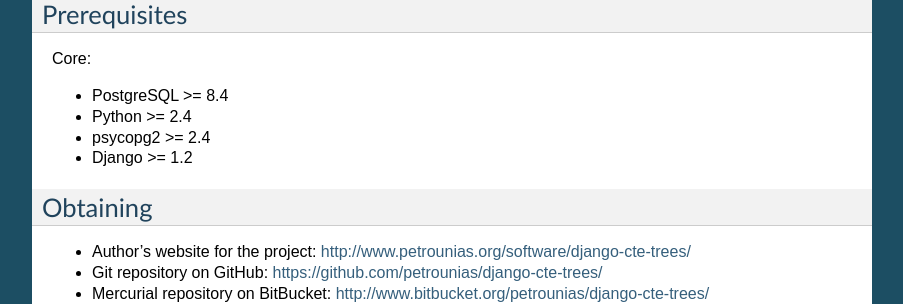
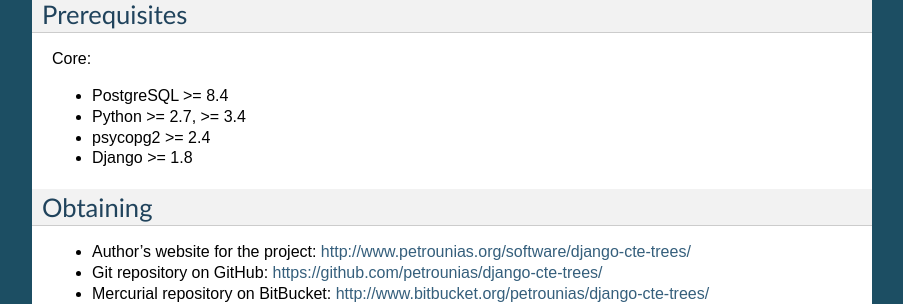
Before and after one commit to petrounias/django-cte-trees, a Sphinx documentation site: the page built from docs/source/index.rst, in a window 1280 px wide and 900 px high, scrolled down 653 px. Shown: the part 152-456 px from the top of the window, without its empty margins (198-1101 px from the left). Built offline with Sphinx 7.4.7, drawn with Linux system fonts in a browser that asks for light colours.

Commit message:
Update the supported Python and Django versions (not sure about psycopg2/PostgreSQL)

```diff
--- a/docs/source/index.rst
+++ b/docs/source/index.rst
@@ -70,9 +70,9 @@ Prerequisites
 Core:
 
 - PostgreSQL >= 8.4
-- Python >= 2.4
+- Python >= 2.7, >= 3.4
 - psycopg2 >= 2.4
-- Django >= 1.2
+- Django >= 1.8
 
 
 =========
```
